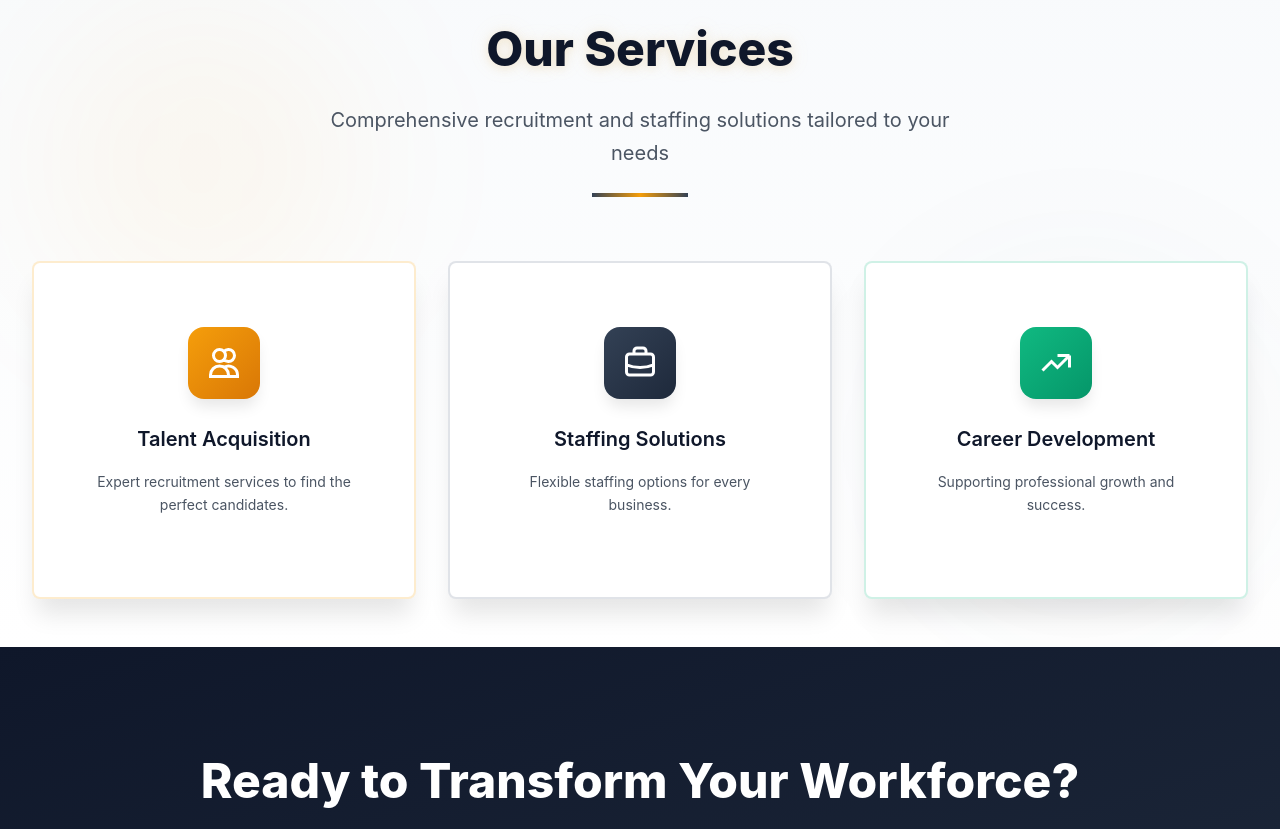
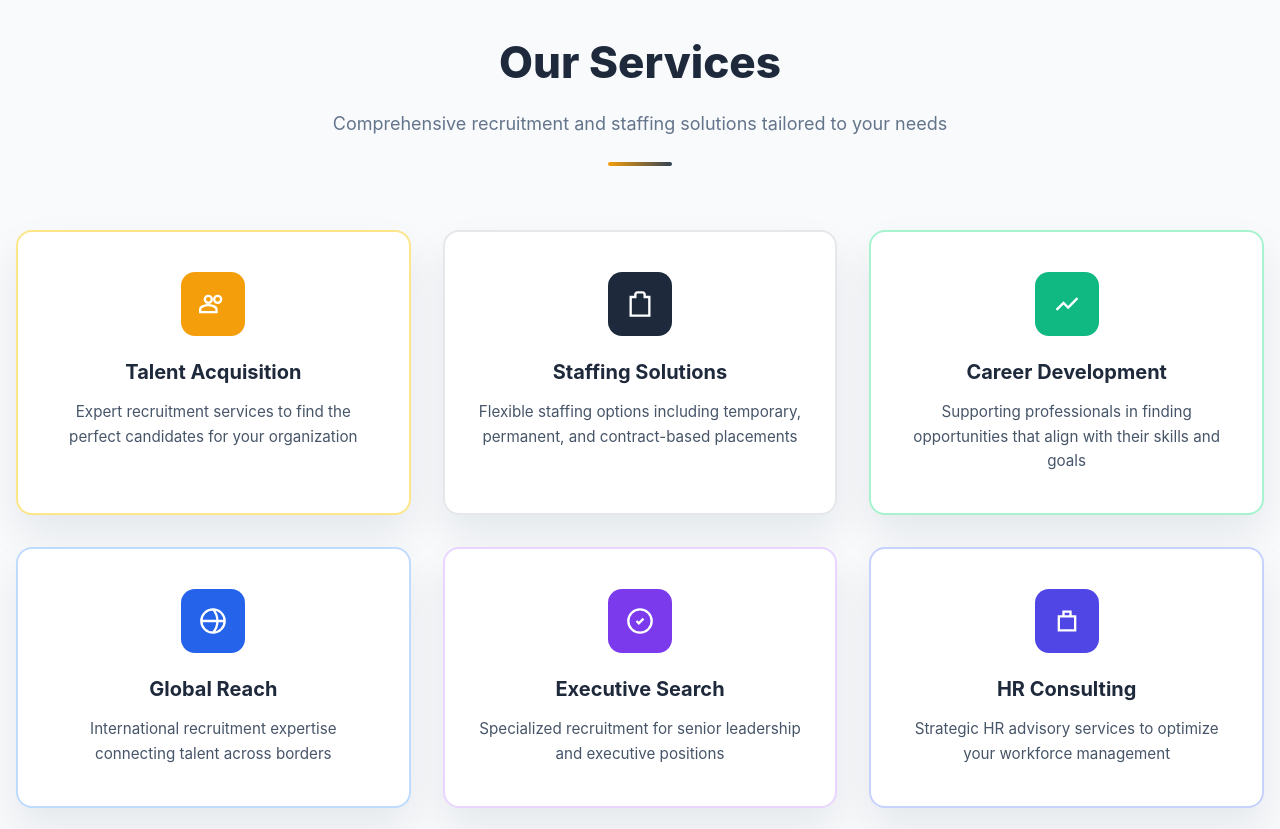
Before and after one commit to Abhishek-kumar-au25/TwoEdgeGlobalSolutions, a plain HTML site: page index.html in a window 1280 px wide. Shown: the part 3651-4480 px from the top of the page. Drawn offline with Linux system fonts and the light colour scheme.

Commit message:
New changes

```diff
--- a/index.html
+++ b/index.html
@@ -731,71 +731,109 @@
         </div>
       </section>
       <!-- ------------------OUR SERVICES----------------------- -->
-      <section id="services" class="services-section ss-services">
-        <div class="bg-decoration-topleft"></div>
-        <div class="bg-decoration-bottomright"></div>
-
-        <div class="container">
-          <div class="section-header">
-            <h2 class="section-title">Our Services</h2>
-            <p class="section-description">
+      <section class="ss-services">
+        <div class="ss-container">
+          <!-- HEADER -->
+          <div class="ss-header">
+            <h2 class="ss-title">Our Services</h2>
+            <p class="ss-subtitle">
               Comprehensive recruitment and staffing solutions tailored to your
               needs
             </p>
-            <div class="title-divider"></div>
+            <div class="ss-divider"></div>
           </div>
 
-          <div class="services-grid ss-services-grid">
-            <div class="service-card ss-service-card amber">
-              <div class="service-card-content">
-                <div class="service-icon amber">
+          <!-- GRID -->
+          <div class="ss-grid">
+            <!-- 1 -->
+            <div class="ss-card ss-amber">
+              <div class="ss-icon">
                 <svg viewBox="0 0 24 24">
                   <path
-                      d="M12 4.354a4 4 0 110 5.292M15 21H3v-1a6 6 0 0112 0v1zm0 0h6v-1a6 6 0 00-9-5.197M13 7a4 4 0 11-8 0 4 4 0 018 0z"
+                    d="M16 11c1.66 0 3-1.34 3-3S17.66 5 16 5s-3 1.34-3 3 1.34 3 3 3zM8 11c1.66 0 3-1.34 3-3S9.66 5 8 5 5 6.34 5 8s1.34 3 3 3zM8 13c-2.33 0-7 1.17-7 3.5V19h14v-2.5C15 14.17 10.33 13 8 13z"
                   />
                 </svg>
               </div>
-                <h3 class="service-title">Talent Acquisition</h3>
-                <p class="service-description">
-                  Expert recruitment services to find the perfect candidates.
+              <h3 class="ss-card-title">Talent Acquisition</h3>
+              <p class="ss-card-text">
+                Expert recruitment services to find the perfect candidates for
+                your organization
               </p>
             </div>
+
+            <!-- 2 -->
+            <div class="ss-card ss-slate">
+              <div class="ss-icon">
+                <svg viewBox="0 0 24 24">
+                  <path d="M10 2h4a2 2 0 012 2v2h4v16H4V6h4V4a2 2 0 012-2z" />
+                </svg>
+              </div>
+              <h3 class="ss-card-title">Staffing Solutions</h3>
+              <p class="ss-card-text">
+                Flexible staffing options including temporary, permanent, and
+                contract-based placements
+              </p>
             </div>
 
-            <div class="service-card ss-service-card slate">
-              <div class="service-card-content">
-                <div class="service-icon slate">
+            <!-- 3 -->
+            <div class="ss-card ss-emerald">
+              <div class="ss-icon">
                 <svg viewBox="0 0 24 24">
-                    <path
-                      d="M21 13.255A23.931 23.931 0 0112 15c-3.183 0-6.22-.62-9-1.745M16 6V4a2 2 0 00-2-2h-4a2 2 0 00-2 2v2m4 6h.01M5 20h14a2 2 0 002-2V8a2 2 0 00-2-2H5a2 2 0 00-2 2v10a2 2 0 002 2z"
-                    />
+                  <path d="M3 17l6-6 4 4 8-8" />
                 </svg>
               </div>
-                <h3 class="service-title">Staffing Solutions</h3>
-                <p class="service-description">
-                  Flexible staffing options for every business.
+              <h3 class="ss-card-title">Career Development</h3>
+              <p class="ss-card-text">
+                Supporting professionals in finding opportunities that align
+                with their skills and goals
               </p>
             </div>
+
+            <!-- 4 -->
+            <div class="ss-card ss-blue">
+              <div class="ss-icon">
+                <svg viewBox="0 0 24 24">
+                  <circle cx="12" cy="12" r="10" />
+                  <path d="M2 12h20M12 2a15 15 0 010 20" />
+                </svg>
+              </div>
+              <h3 class="ss-card-title">Global Reach</h3>
+              <p class="ss-card-text">
+                International recruitment expertise connecting talent across
+                borders
+              </p>
             </div>
 
-            <div class="service-card ss-service-card emerald">
-              <div class="service-card-content">
-                <div class="service-icon emerald">
+            <!-- 5 -->
+            <div class="ss-card ss-purple">
+              <div class="ss-icon">
                 <svg viewBox="0 0 24 24">
-                    <path d="M13 7h8m0 0v8m0-8l-8 8-4-4-6 6" />
+                  <path d="M9 12l2 2 4-4M12 2a10 10 0 100 20 10 10 0 000-20z" />
                 </svg>
               </div>
-                <h3 class="service-title">Career Development</h3>
-                <p class="service-description">
-                  Supporting professional growth and success.
+              <h3 class="ss-card-title">Executive Search</h3>
+              <p class="ss-card-text">
+                Specialized recruitment for senior leadership and executive
+                positions
+              </p>
+            </div>
+
+            <!-- 6 -->
+            <div class="ss-card ss-indigo">
+              <div class="ss-icon">
+                <svg viewBox="0 0 24 24">
+                  <path d="M9 4h6v4H9zM5 8h14v12H5z" />
+                </svg>
+              </div>
+              <h3 class="ss-card-title">HR Consulting</h3>
+              <p class="ss-card-text">
+                Strategic HR advisory services to optimize your workforce
+                management
               </p>
             </div>
           </div>
         </div>
-        </div>
-
       </section>
-
 
       <!-- Contact CTA Section -->
       <section class="section section-cta">
--- a/styles.css
+++ b/styles.css
@@ -2315,223 +2315,148 @@ body {
 }
 /* OUR SERVICES */
 /* ================= SERVICES SECTION ================= */
-/* ================= SERVICES SECTION ================= */
-.services-section.ss-services {
-  padding: 3rem 0;
-  background: linear-gradient(to bottom, #f8fafc, #ffffff);
-  position: relative;
-  overflow: hidden;
-}
-
-/* Background decorations */
-.ss-services .bg-decoration-topleft {
-  position: absolute;
-  top: 2.5rem;
-  left: 2.5rem;
-  width: 20rem;
-  height: 20rem;
-  background: rgba(245, 158, 11, 0.05);
-  border-radius: 50%;
-  filter: blur(80px);
-}
-
-.ss-services .bg-decoration-bottomright {
-  position: absolute;
-  bottom: 2.5rem;
-  right: 2.5rem;
-  width: 20rem;
-  height: 20rem;
-  background: rgba(51, 65, 85, 0.05);
-  border-radius: 50%;
-  filter: blur(80px);
-}
-
-/* Container */
-.ss-services .container {
+/* ========== SECTION ========== */
+.ss-services {
+  padding: 4rem 1rem;
+  background: #f8fafc;
+}
+
+.ss-container {
   max-width: 1280px;
   margin: 0 auto;
-  padding: 0 1rem;
-  position: relative;
-  z-index: 10;
-}
-
-@media (min-width: 640px) {
-  .ss-services .container {
-    padding: 0 1.5rem;
-  }
-}
-
-@media (min-width: 1024px) {
-  .ss-services .container {
-    padding: 0 2rem;
-  }
-}
-
-/* ================= SECTION HEADER ================= */
-.ss-services .section-header {
+}
+
+/* ========== HEADER ========== */
+.ss-header {
   text-align: center;
   margin-bottom: 4rem;
 }
 
-.ss-services .section-title {
-  margin-bottom: 1rem;
-  font-size: 2.25rem;
+.ss-title {
+  font-size: 2.75rem;
   font-weight: 800;
-}
-
-@media (min-width: 768px) {
-  .ss-services .section-title {
-    font-size: 3rem;
-  }
-}
-
-.ss-services .section-description {
-  font-size: 1.25rem;
-  color: #4b5563;
-  max-width: 42rem;
+  margin-bottom: 0.75rem;
+}
+
+.ss-subtitle {
+  font-size: 1.125rem;
+  color: #64748b;
+  max-width: 40rem;
   margin: 0 auto;
 }
 
-.ss-services .title-divider {
-  width: 6rem;
+.ss-divider {
+  width: 4rem;
   height: 0.25rem;
-  background: linear-gradient(to right, #334155, #f59e0b, #334155);
+  background: linear-gradient(to right, #f59e0b, #334155);
   margin: 1.5rem auto 0;
-}
-
-/* ================= SERVICES GRID ================= */
-.ss-services .services-grid.ss-services-grid {
+  border-radius: 999px;
+}
+
+/* ========== GRID ========== */
+.ss-grid {
   display: grid;
   gap: 2rem;
-  max-width: 80rem;
-  margin: 0 auto;
-}
-
-@media (min-width: 640px) {
-  .ss-services .ss-services-grid {
+}
+
+@media (min-width: 768px) {
+  .ss-grid {
     grid-template-columns: repeat(2, 1fr);
   }
 }
 
 @media (min-width: 1024px) {
-  .ss-services .ss-services-grid {
+  .ss-grid {
     grid-template-columns: repeat(3, 1fr);
   }
 }
 
-/* ================= SERVICE CARD ================= */
-.ss-services .service-card.ss-service-card {
+/* ========== CARD ========== */
+.ss-card {
   background: #ffffff;
-  border: 2px solid;
-  border-radius: 0.5rem;
-  box-shadow: 0 20px 25px -5px rgba(0, 0, 0, 0.1);
-  transition: all 0.3s ease;
-  overflow: hidden;
-}
-
-.ss-services .ss-service-card:hover {
-  transform: scale(1.05);
-  box-shadow: 0 25px 50px -12px rgba(0, 0, 0, 0.25);
-}
-
-.ss-services .service-card-content {
+  border-radius: 1rem;
   padding: 2.5rem 2rem;
   text-align: center;
-}
-
-/* ================= ICON FIX ================= */
-.ss-services .service-icon {
+  box-shadow: 0 20px 40px rgba(15, 23, 42, 0.08);
+  border: 2px solid transparent;
+  transition: all 0.3s ease;
+}
+
+.ss-card:hover {
+  transform: translateY(-6px);
+  box-shadow: 0 30px 60px rgba(15, 23, 42, 0.12);
+}
+
+/* ========== ICON ========== */
+.ss-icon {
+  width: 64px;
+  height: 64px;
+  margin: 0 auto 1.25rem;
+  border-radius: 14px;
   display: flex;
   align-items: center;
   justify-content: center;
-  width: 4.5rem;
-  height: 4.5rem;
-  margin: 0 auto 1.5rem;
-  border-radius: 1rem;
-  box-shadow: 0 10px 15px -3px rgba(0, 0, 0, 0.1);
-  transition: transform 0.3s ease;
-}
-
-.ss-services .ss-service-card:hover .service-icon {
-  transform: scale(1.1);
-}
-
-.ss-services .service-icon svg {
-  width: 2.25rem;
-  height: 2.25rem;
-  stroke: #ffffff; /* 🔥 FIX */
+}
+
+.ss-icon svg {
+  width: 28px;
+  height: 28px;
+  stroke: #ffffff;
   fill: none;
   stroke-width: 2;
 }
 
-.ss-services .service-title {
-  margin-bottom: 1rem;
+/* ========== TEXT ========== */
+.ss-card-title {
   font-size: 1.25rem;
-  font-weight: 600;
-}
-
-.ss-services .service-description {
-  color: #4b5563;
-  line-height: 1.625;
-}
-
-/* ================= COLOR VARIANTS ================= */
-.ss-services .ss-service-card.amber {
-  border-color: rgba(245, 158, 11, 0.2);
-}
-.ss-services .ss-service-card.amber:hover {
-  border-color: #f59e0b;
-}
-.ss-services .service-icon.amber {
-  background: linear-gradient(to bottom right, #f59e0b, #d97706);
-}
-
-.ss-services .ss-service-card.slate {
-  border-color: rgba(100, 116, 139, 0.2);
-}
-.ss-services .ss-service-card.slate:hover {
-  border-color: #334155;
-}
-.ss-services .service-icon.slate {
-  background: linear-gradient(to bottom right, #334155, #1e293b);
-}
-
-.ss-services .ss-service-card.emerald {
-  border-color: rgba(16, 185, 129, 0.2);
-}
-.ss-services .ss-service-card.emerald:hover {
-  border-color: #10b981;
-}
-.ss-services .service-icon.emerald {
-  background: linear-gradient(to bottom right, #10b981, #059669);
-}
-
-.ss-services .ss-service-card.blue {
-  border-color: rgba(59, 130, 246, 0.2);
-}
-.ss-services .ss-service-card.blue:hover {
-  border-color: #2563eb;
-}
-.ss-services .service-icon.blue {
-  background: linear-gradient(to bottom right, #2563eb, #1d4ed8);
-}
-
-.ss-services .ss-service-card.purple {
-  border-color: rgba(147, 51, 234, 0.2);
-}
-.ss-services .ss-service-card.purple:hover {
-  border-color: #7c3aed;
-}
-.ss-services .service-icon.purple {
-  background: linear-gradient(to bottom right, #7c3aed, #6d28d9);
-}
-
-.ss-services .ss-service-card.indigo {
-  border-color: rgba(99, 102, 241, 0.2);
-}
-.ss-services .ss-service-card.indigo:hover {
-  border-color: #4f46e5;
-}
-.ss-services .service-icon.indigo {
-  background: linear-gradient(to bottom right, #4f46e5, #4338ca);
-}
+  font-weight: 700;
+  margin-bottom: 0.75rem;
+}
+
+.ss-card-text {
+  font-size: 0.95rem;
+  color: #475569;
+}
+
+/* ========== COLOR VARIANTS ========== */
+.ss-amber {
+  border-color: #fde68a;
+}
+.ss-amber .ss-icon {
+  background: #f59e0b;
+}
+
+.ss-slate {
+  border-color: #e5e7eb;
+}
+.ss-slate .ss-icon {
+  background: #1e293b;
+}
+
+.ss-emerald {
+  border-color: #a7f3d0;
+}
+.ss-emerald .ss-icon {
+  background: #10b981;
+}
+
+.ss-blue {
+  border-color: #bfdbfe;
+}
+.ss-blue .ss-icon {
+  background: #2563eb;
+}
+
+.ss-purple {
+  border-color: #e9d5ff;
+}
+.ss-purple .ss-icon {
+  background: #7c3aed;
+}
+
+.ss-indigo {
+  border-color: #c7d2fe;
+}
+.ss-indigo .ss-icon {
+  background: #4f46e5;
+}
```
Lines whose indentation alone changed are shown as unchanged.
